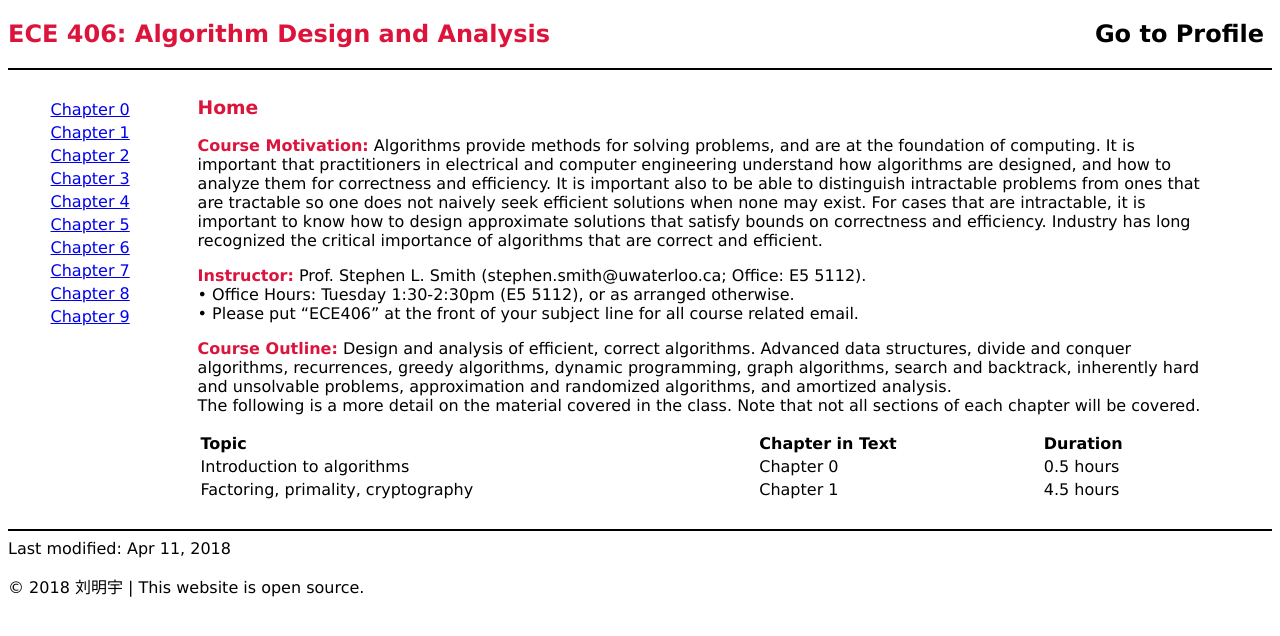
After one commit to lyming90/csming, a Flask app: page /ece406/ in a window 1280 px wide. The commit adds this page. Shown: the top 636 px of the page. Run offline with Flask 2, Linux system fonts and the light colour scheme; parts of the project's set-up code (start-up, migrations or seed data) failed here and were passed over.

```diff
--- a/csming.py
+++ b/csming.py
@@ -435,7 +435,7 @@ def new_article():
 '''
 Edit static contents! (resume, etc...)
 '''
-@app.route('/archive/panel/<string:static_type>', methods=['GET', 'POST'])
+@app.route('/archive/panel/static/<string:static_type>', methods=['GET', 'POST'])
 @is_logged_in
 def edit_static(static_type):
     static_item = getStaticItem(static_type)
@@ -476,6 +476,14 @@ def delArticle(id):
         return fl.redirect(fl.url_for("panel"))
     except:
         fl.abort(404)
+
+
+'''
+For fun
+'''
+@app.route('/ece406/')
+def fun():
+    return fl.render_template('resources/old-school.html')
 
 
 '''
--- /dev/null
+++ b/templates/resources/old-school.html
@@ -0,0 +1,95 @@
+<!DOCTYPE html>
+<html>
+<head>
+    <meta charset="utf-8" />
+    <meta http-equiv="X-UA-Compatible" content="IE=edge">
+    <title>ECE 406 Algorithm Design and Analysis</title>
+    <meta name="viewport" content="width=device-width, initial-scale=1">
+
+    <style>
+        body {
+            font-family: Verdana, Geneva, Arial, sans-serif;
+        }
+        h1, h2, h3, h4, h5, h6, strong {
+            color: rgb(220, 20, 60);
+        }
+        hr {
+            border-style: solid;
+            border-width: 0.05rem;
+        }
+    </style>
+</head>
+<body>
+   <h2 class="header"">ECE 406: Algorithm Design and Analysis
+       <span style="float: right"><a href=".." style="border: none; text-decoration: none; padding: 0.5rem; color: black;">Go to Profile</a></span>
+   </h2>
+   <hr>
+
+   <section style="display: grid; grid-template-columns: 13% 2% 80%;">
+       <div class="index" style="text-align: center">
+           <br>
+           <table style="width: 100%; text-align: center">
+            <tr><td><a href="#">Chapter 0</a></td></tr>
+            <tr><td><a href="#">Chapter 1</a></td></tr>
+            <tr><td><a href="#">Chapter 2</a></td></tr>
+            <tr><td><a href="#">Chapter 3</a></td></tr>
+            <tr><td><a href="#">Chapter 4</a></td></tr>
+            <tr><td><a href="#">Chapter 5</a></td></tr>
+            <tr><td><a href="#">Chapter 6</a></td></tr>
+            <tr><td><a href="#">Chapter 7</a></td></tr>
+            <tr><td><a href="#">Chapter 8</a></td></tr>
+            <tr><td><a href="#">Chapter 9</a></td></tr>
+            </table>
+       </div>
+       <div></div>
+       <div class="content">
+           <h3>Home</h3>
+           <p>
+               <strong>Course Motivation:</strong> Algorithms provide methods for solving problems, and are at the foundation
+of computing. It is important that practitioners in electrical and computer engineering understand
+how algorithms are designed, and how to analyze them for correctness and efficiency. It is important
+also to be able to distinguish intractable problems from ones that are tractable so one does not
+naively seek efficient solutions when none may exist. For cases that are intractable, it is important
+to know how to design approximate solutions that satisfy bounds on correctness and efficiency.
+Industry has long recognized the critical importance of algorithms that are correct and efficient.
+            </p>
+            <p>
+                <strong>Instructor:</strong> Prof. Stephen L. Smith (stephen.smith@uwaterloo.ca; Office: E5 5112).<br>
+                    • Office Hours: Tuesday 1:30-2:30pm (E5 5112), or as arranged otherwise.<br>
+                    • Please put “ECE406” at the front of your subject line for all course related email.
+            </p>
+            <p>
+                <strong>Course Outline:</strong> Design and analysis of efficient, correct algorithms. Advanced data structures,
+                divide and conquer algorithms, recurrences, greedy algorithms, dynamic programming, graph
+                algorithms, search and backtrack, inherently hard and unsolvable problems, approximation and
+                randomized algorithms, and amortized analysis.<br>
+                The following is a more detail on the material covered in the class. Note that not all sections of
+                each chapter will be covered.
+            </p>
+            <table style="width:100%; text-align: left;">
+            <tr>
+                <th>Topic</th>
+                <th>Chapter in Text</th>
+                <th>Duration</th>
+            </tr>
+            <tr>
+                <td>Introduction to algorithms</td>
+                <td>Chapter 0</td>
+                <td>0.5 hours</td>
+            </tr>
+            <tr>
+                <td>Factoring, primality, cryptography</td>
+                <td>Chapter 1</td>
+                <td>4.5 hours</td>
+            </tr>
+            </table>
+       </div>
+    </section>
+   <br>
+   <hr>
+   Last modified: Apr 11, 2018
+
+    <!-- Footer -->
+    {% include 'includes/_copyright.html' %}
+</body>
+</html>
```
Also changed, not shown: templates/archive/lab.html (deleted, +0 -76 lines), templates/archive/panel.html (+34 -20 lines).
